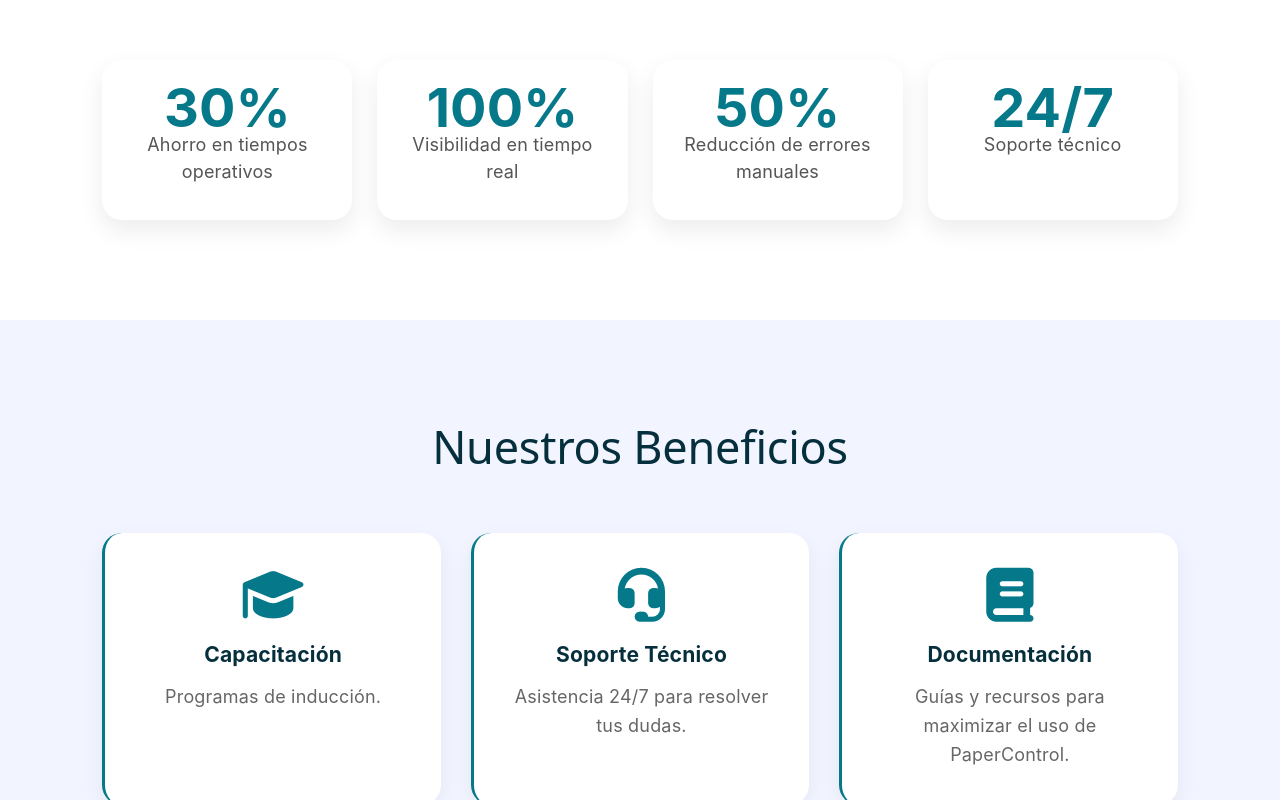
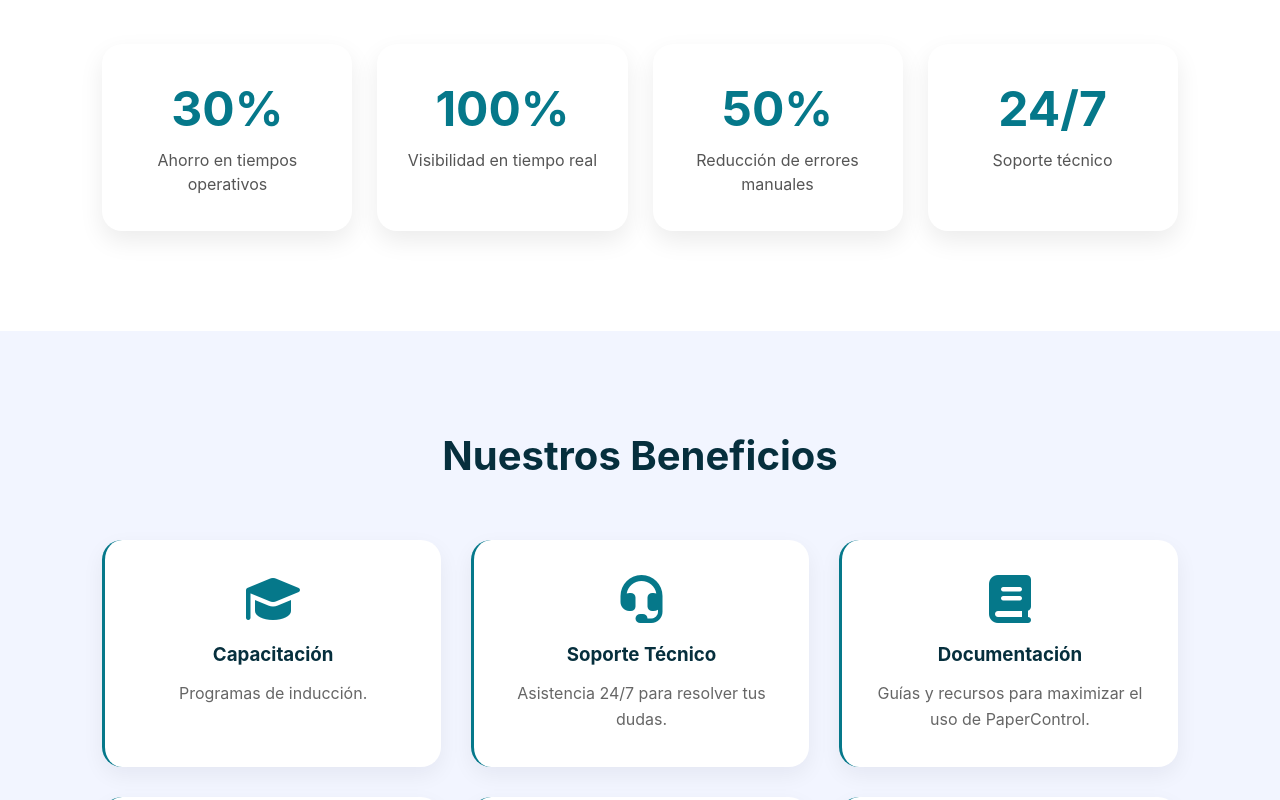
Before and after one commit to jhon0614/LandingPagePaperControl, a React (Vite) app: page / in a window 1280 px wide. Shown: the part 920-1720 px from the top of the page. Built offline with nearby package versions, Linux system fonts and the light colour scheme.

Commit message:
retirando información duplicada durante merge con proyecto kelly

```diff
--- a/src/index.css
+++ /dev/null
@@ -1,116 +0,0 @@
-:root {
-  --text: #6b6375;
-  --text-h: #08060d;
-  --bg: #fff;
-  --border: #e5e4e7;
-  --code-bg: #f4f3ec;
-  --accent: #aa3bff;
-  --accent-bg: rgba(170, 59, 255, 0.1);
-  --accent-border: rgba(170, 59, 255, 0.5);
-  --social-bg: rgba(244, 243, 236, 0.5);
-  --shadow:
-    rgba(0, 0, 0, 0.1) 0 10px 15px -3px, rgba(0, 0, 0, 0.05) 0 4px 6px -2px;
-
-  --sans: system-ui, 'Segoe UI', Roboto, sans-serif;
-  --heading: system-ui, 'Segoe UI', Roboto, sans-serif;
-  --mono: ui-monospace, Consolas, monospace;
-
-  font: 18px/145% var(--sans);
-  letter-spacing: 0.18px;
-  color-scheme: light dark;
-  color: var(--text);
-  background: var(--bg);
-  font-synthesis: none;
-  text-rendering: optimizeLegibility;
-  -webkit-font-smoothing: antialiased;
-  -moz-osx-font-smoothing: grayscale;
-
-  @media (max-width: 1024px) {
-    font-size: 16px;
-  }
-}
-
-@media (prefers-color-scheme: dark) {
-  :root {
-    --text: #9ca3af;
-    --text-h: #f3f4f6;
-    --bg: #16171d;
-    --border: #2e303a;
-    --code-bg: #1f2028;
-    --accent: #c084fc;
-    --accent-bg: rgba(192, 132, 252, 0.15);
-    --accent-border: rgba(192, 132, 252, 0.5);
-    --social-bg: rgba(47, 48, 58, 0.5);
-    --shadow:
-      rgba(0, 0, 0, 0.4) 0 10px 15px -3px, rgba(0, 0, 0, 0.25) 0 4px 6px -2px;
-  }
-
-  #social .button-icon {
-    filter: invert(1) brightness(2);
-  }
-}
-
-body {
-  margin: 0;
-}
-
-#root {
-  width: 100%;
-  min-height: 100vh;
-}
-
-html,
-body {
-  width: 100%;
-  min-height: 100%;
-  margin: 0;
-  padding: 0;
-}
-
-body {
-  overflow-x: hidden;
-}
-
-h1,
-h2 {
-  font-family: var(--heading);
-  font-weight: 500;
-  color: var(--text-h);
-}
-
-h1 {
-  font-size: 56px;
-  letter-spacing: -1.68px;
-  margin: 32px 0;
-  @media (max-width: 1024px) {
-    font-size: 36px;
-    margin: 20px 0;
-  }
-}
-h2 {
-  font-size: 24px;
-  line-height: 118%;
-  letter-spacing: -0.24px;
-  margin: 0 0 8px;
-  @media (max-width: 1024px) {
-    font-size: 20px;
-  }
-}
-p {
-  margin: 0;
-}
-
-code,
-.counter {
-  font-family: var(--mono);
-  display: inline-flex;
-  border-radius: 4px;
-  color: var(--text-h);
-}
-
-code {
-  font-size: 15px;
-  line-height: 135%;
-  padding: 4px 8px;
-  background: var(--code-bg);
-}
--- a/src/main.jsx
+++ b/src/main.jsx
@@ -4,7 +4,6 @@
 
 import "@fortawesome/fontawesome-free/css/all.min.css";
 import App from "./App";
-import "./index.css";
 
 ReactDOM.createRoot(document.getElementById("root")).render(
   <HashRouter>
```
